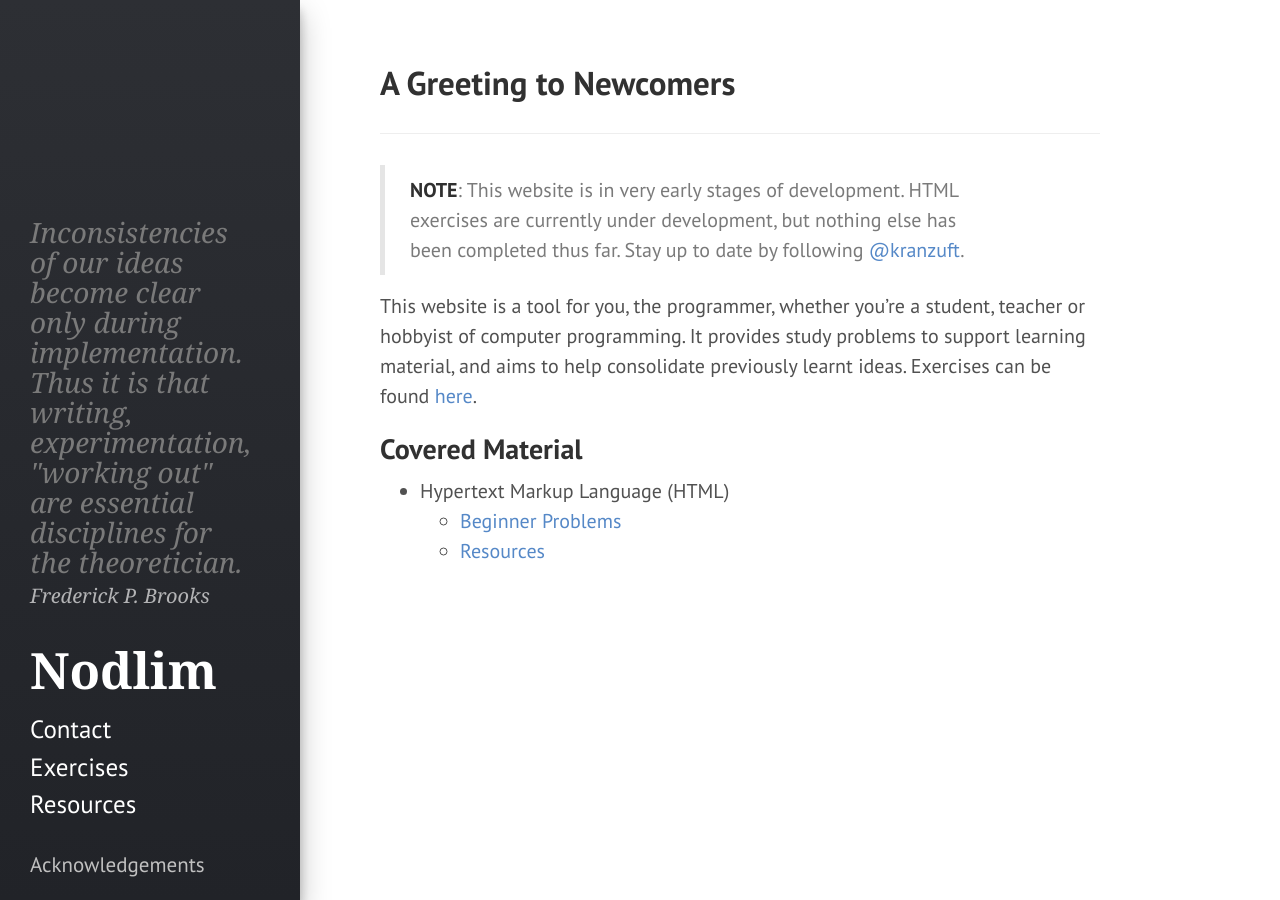
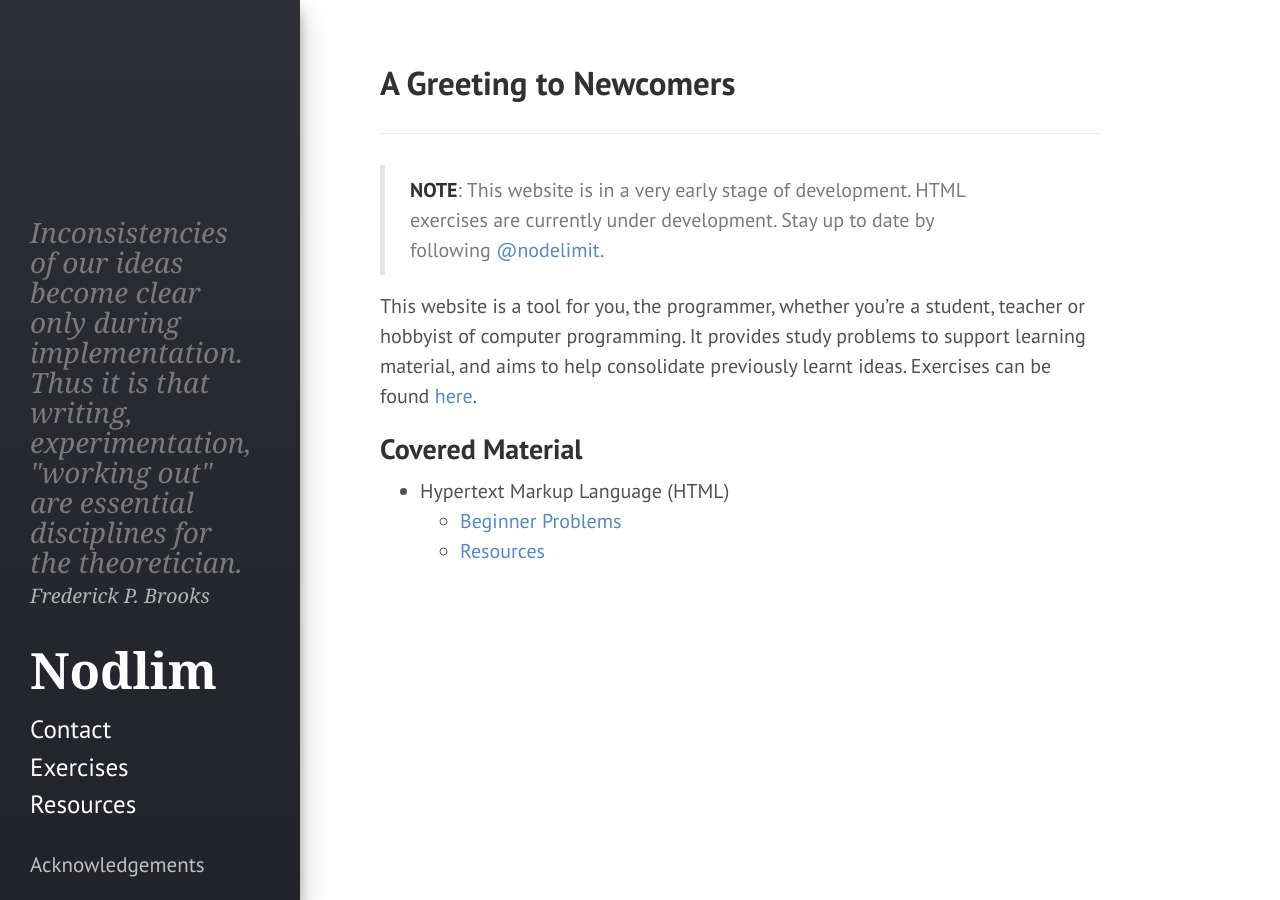
Before and after one commit to kranzuft/nodlim_old, a Jekyll site: the page built from index.md, in a window 1280 px wide. Built offline with Jekyll 4.4.1, drawn with Linux system fonts in a browser that asks for light colours.

Commit message:
Editted the note on development for readability

```diff
--- a/index.md
+++ b/index.md
@@ -11,7 +11,7 @@ qauth-short: I.Kant
 
 -------------------------
 
-> **NOTE**: This website is in very early stages of development. HTML exercises are currently under development, but nothing else has been completed thus far. Stay up to date by following [@kranzuft][twit-nod].
+> **NOTE**: This website is in a very early stage of development. HTML exercises are currently under development. Stay up to date by following [@nodelimit][twit-nod].
 
 This website is a tool for you, the programmer, whether you're a student, teacher or hobbyist of computer programming. It provides study problems to support learning material, and aims to help consolidate previously learnt ideas. Exercises can be found [here][exercises].
 
```
